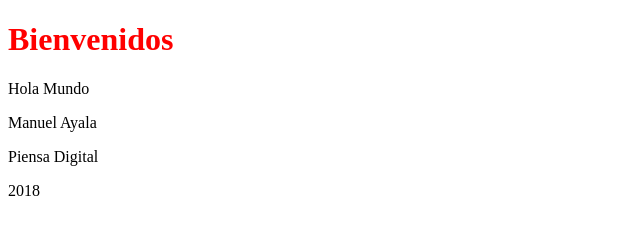
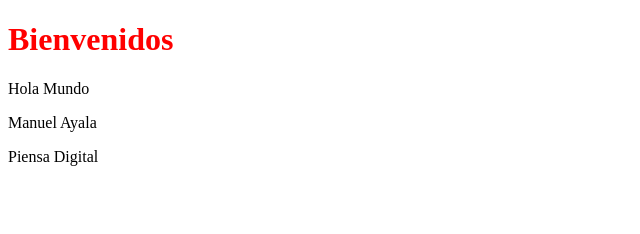
Before and after one commit to mayaladavid/clasegit175, a plain HTML site: page index.html in a window 1280 px wide. Shown: the full height of the page, 0-640 px from the left. Drawn offline with Linux system fonts and the light colour scheme.

Commit message:
deschice el parrafo 2018

```diff
--- a/index.html
+++ b/index.html
@@ -10,6 +10,5 @@
 	<p>Hola Mundo</p>
 	<p>Manuel Ayala</p>
 	<p>Piensa Digital</p>
-	<p>2018</p>
 </body>
 </html>
```
